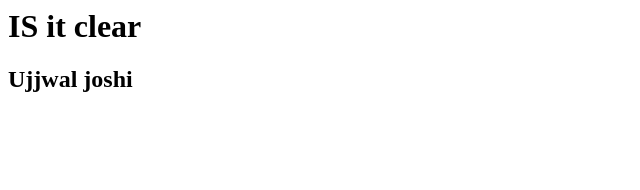
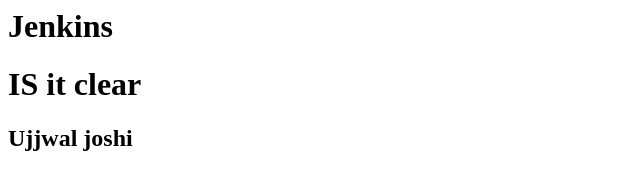
Before and after one commit to UJJWALJOSHI001/jenkins, a plain HTML site: page index.html in a window 1280 px wide. Shown: the whole page, without its empty margins (0-640 px from the left). Drawn offline with Linux system fonts and the light colour scheme.

Commit message:
Update index.html

```diff
--- a/index.html
+++ b/index.html
@@ -1,2 +1,4 @@
+<h1> Jenkins <h1>
 <h1>IS it clear<h1>
+
 <h2> Ujjwal joshi <h2>
```
